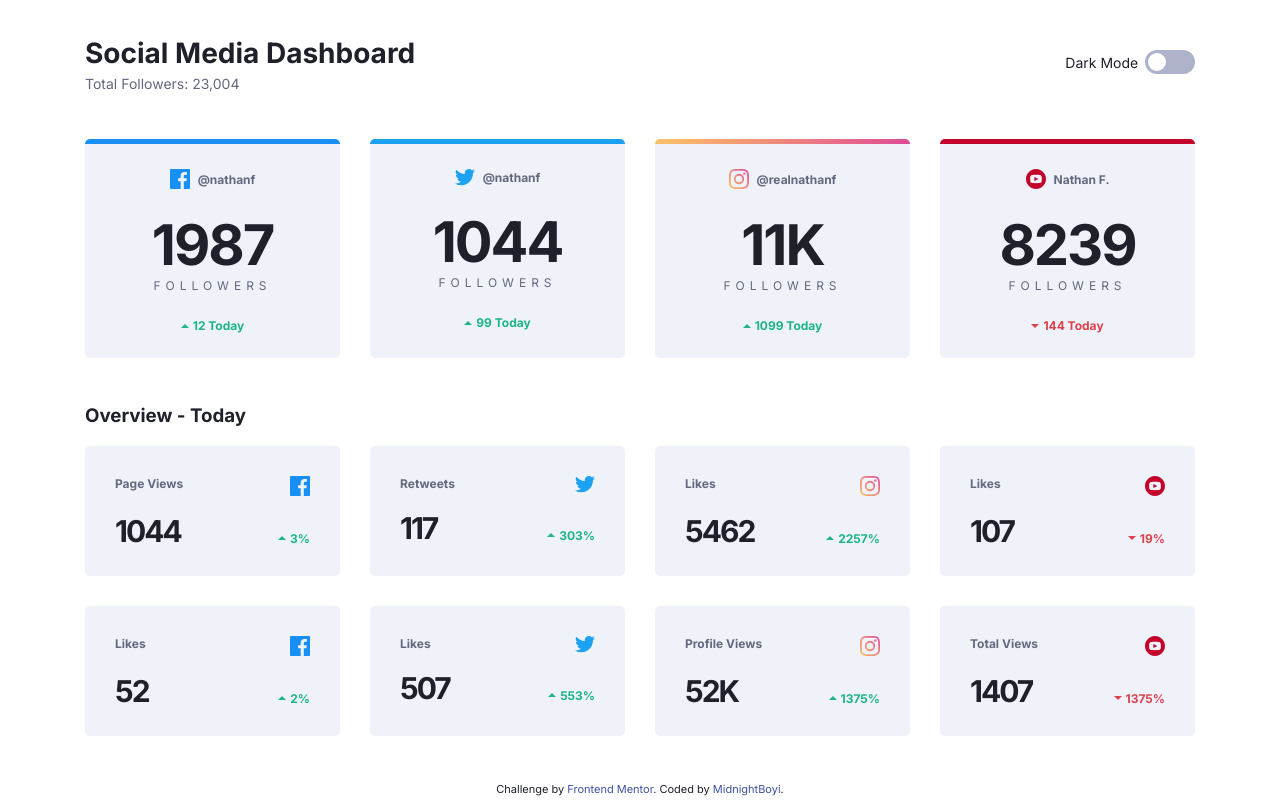
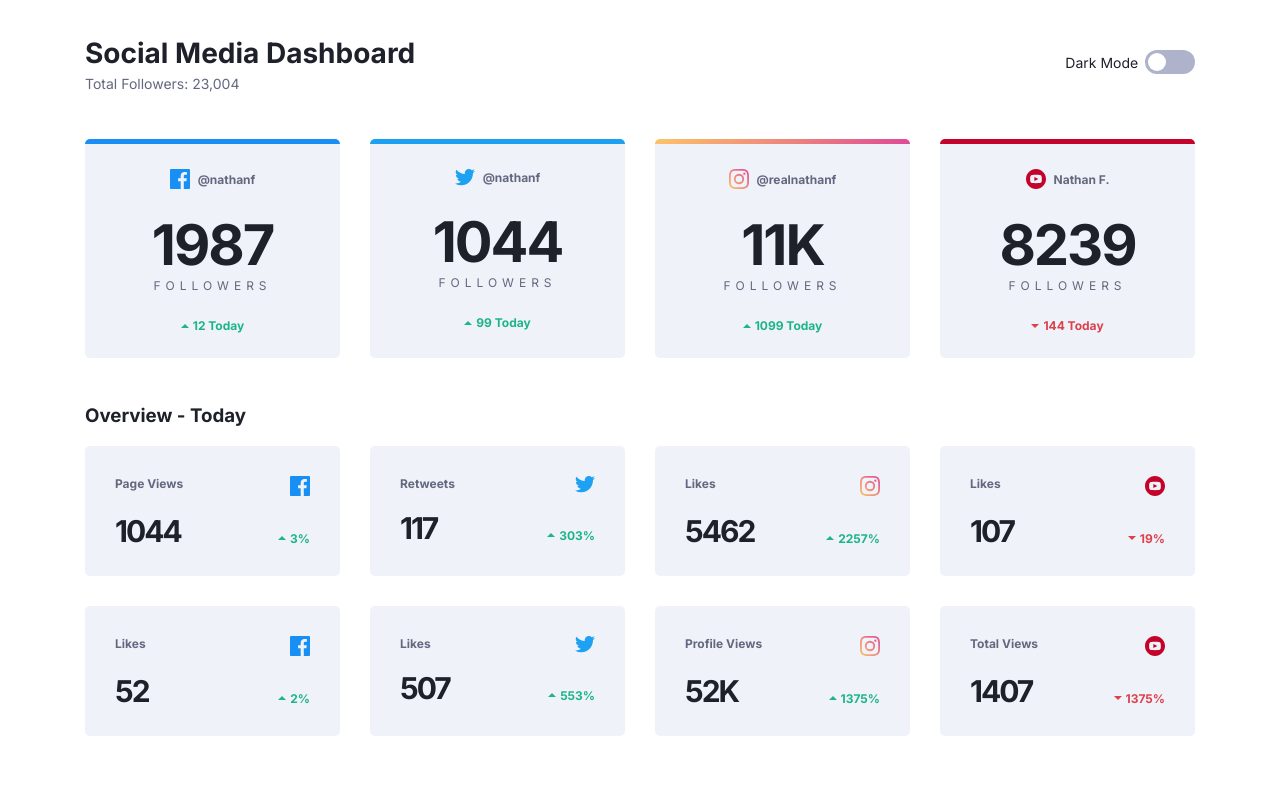
Before and after one commit to FobosGuy/fem-dklt-toggle, a website: page index.html in a window 1280 px wide. Drawn offline with Linux system fonts and the light colour scheme.

Commit message:
Removed footer

```diff
--- a/app/scss/util/breakpoints.scss
+++ b/app/scss/util/breakpoints.scss
@@ -6,7 +6,7 @@ $breakpoints-up: (
 );
 
 // 639px, 1149px, 1399px
-$breakpoints-up: (
+$breakpoints-down: (
   'medium': '39.9375em',
   'large': '71.8125em',
   'xlarge': '87.4375em'
--- a/index.html
+++ b/index.html
@@ -3,7 +3,6 @@
   <head>
     <meta charset="UTF-8" />
     <meta name="viewport" content="width=device-width, initial-scale=1.0" />
-    <!-- displays site properly based on user's device -->
 
     <link
       rel="icon"
@@ -14,7 +13,6 @@
 
     <title>Frontend Mentor | [Challenge Name Here]</title>
 
-    <!-- Google Fonts -->
     <link rel="preconnect" href="https://fonts.googleapis.com" />
     <link rel="preconnect" href="https://fonts.gstatic.com" crossorigin />
     <link
@@ -23,17 +21,6 @@
     />
 
     <link rel="stylesheet" href="style.css" />
-    <!-- <script src="/dist/script.js"></script> -->
-    <!-- Feel free to remove these styles or customise in your own stylesheet 👍 -->
-    <style>
-      .attribution {
-        font-size: 11px;
-        text-align: center;
-      }
-      .attribution a {
-        color: hsl(228, 45%, 44%);
-      }
-    </style>
   </head>
   <body>
     <header class="header container">
@@ -294,14 +281,6 @@
         </div>
       </section>
     </main>
-
-    <div class="attribution">
-      Challenge by
-      <a href="https://www.frontendmentor.io?ref=challenge" target="_blank"
-        >Frontend Mentor</a
-      >. Coded by <a href="#">MidnightBoyi</a>.
-    </div>
-
     <script src="script.js"></script>
   </body>
 </html>
```
